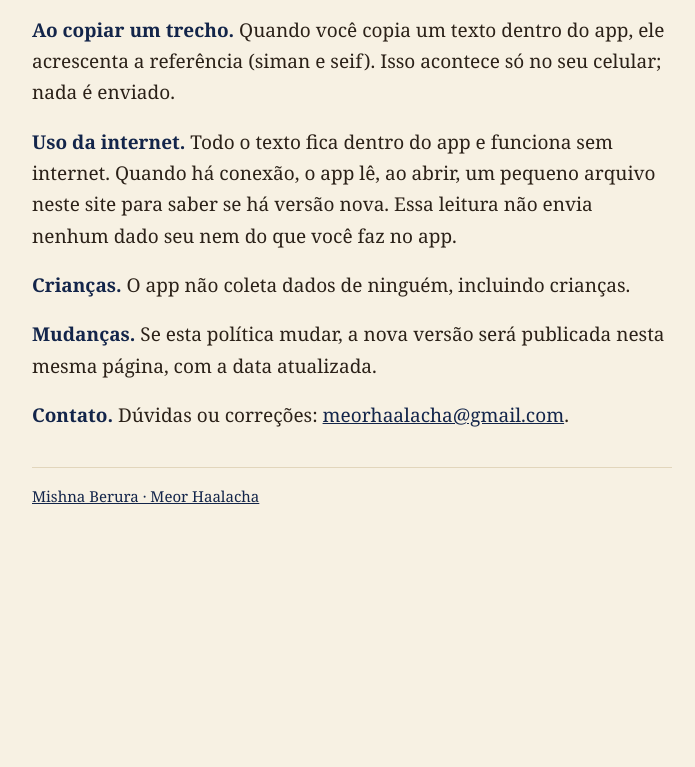
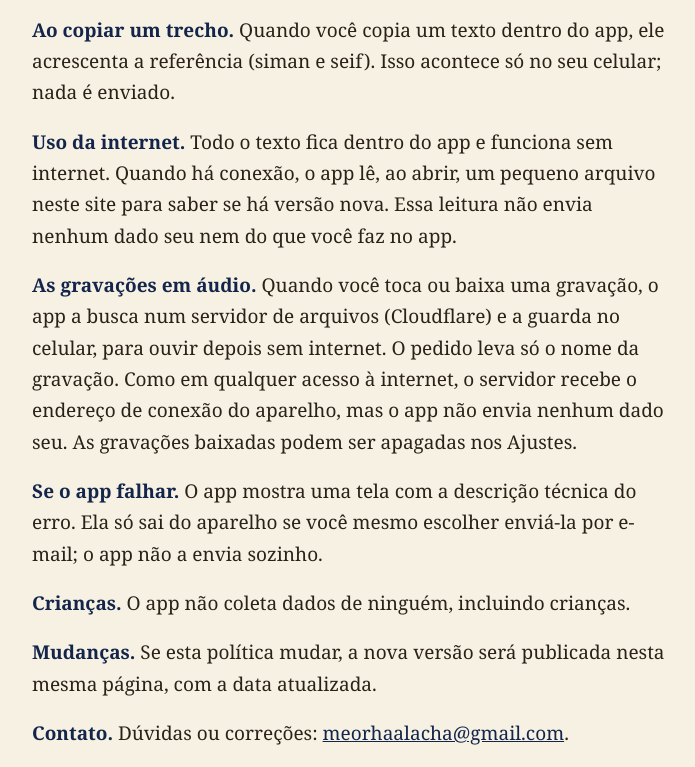
Before and after one commit to meorhaalacha/meorhaalacha.github.io, a plain HTML site: page privacidade/index.html in a window 1280 px wide. Shown: the part 526-1293 px from the top of the page, without its empty margins (288-983 px from the left). Before the commit the page ends 1091 px from the top, so only its background shows below. Drawn offline with Linux system fonts and the light colour scheme.

Commit message:
Politica: as gravacoes em audio (tocador) e a tela de falha; publicar junto com o .aab 6
Co-Authored-By: Claude Opus 5.5 <noreply@anthropic.com>

```diff
--- a/privacidade/index.html
+++ b/privacidade/index.html
@@ -32,6 +32,8 @@ footer { border-top:1px solid var(--linha); margin-top:36px; padding-top:16px;
 <p><strong>O que fica guardado no seu celular.</strong> As suas preferências (paleta de cores, letra, tamanho do texto), os lugares que você guardou nos favoritos, as anotações, os grifos e o último trecho lido, para o "continuar de onde parei". Essas informações ficam só no aparelho e são apagadas se você desinstalar o app.</p>
 <p><strong>Ao copiar um trecho.</strong> Quando você copia um texto dentro do app, ele acrescenta a referência (siman e seif). Isso acontece só no seu celular; nada é enviado.</p>
 <p><strong>Uso da internet.</strong> Todo o texto fica dentro do app e funciona sem internet. Quando há conexão, o app lê, ao abrir, um pequeno arquivo neste site para saber se há versão nova. Essa leitura não envia nenhum dado seu nem do que você faz no app.</p>
+<p><strong>As gravações em áudio.</strong> Quando você toca ou baixa uma gravação, o app a busca num servidor de arquivos (Cloudflare) e a guarda no celular, para ouvir depois sem internet. O pedido leva só o nome da gravação. Como em qualquer acesso à internet, o servidor recebe o endereço de conexão do aparelho, mas o app não envia nenhum dado seu. As gravações baixadas podem ser apagadas nos Ajustes.</p>
+<p><strong>Se o app falhar.</strong> O app mostra uma tela com a descrição técnica do erro. Ela só sai do aparelho se você mesmo escolher enviá-la por e-mail; o app não a envia sozinho.</p>
 <p><strong>Crianças.</strong> O app não coleta dados de ninguém, incluindo crianças.</p>
 <p><strong>Mudanças.</strong> Se esta política mudar, a nova versão será publicada nesta mesma página, com a data atualizada.</p>
 <p><strong>Contato.</strong> Dúvidas ou correções: <a href="mailto:meorhaalacha@gmail.com">meorhaalacha@gmail.com</a>.</p>
```
